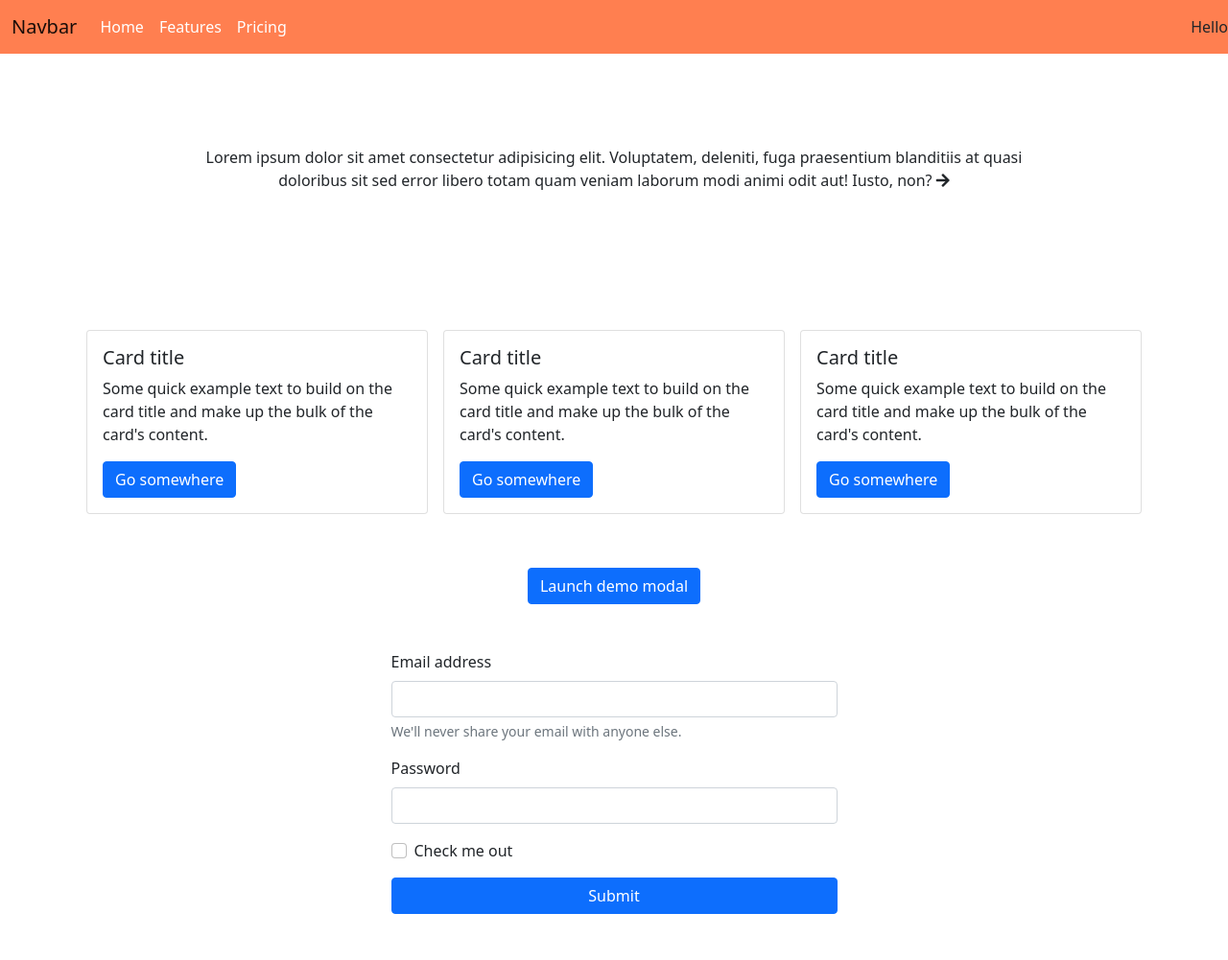
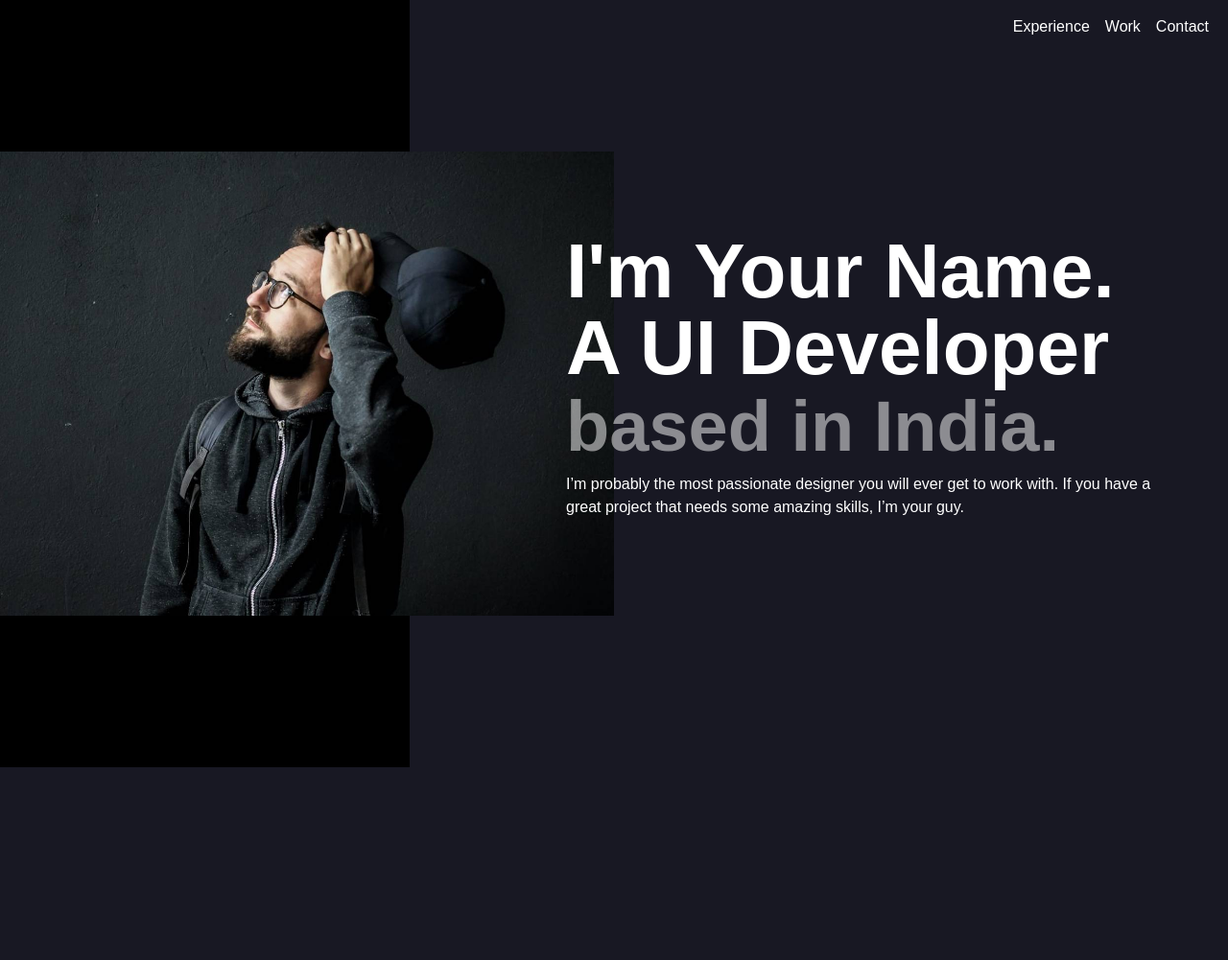
Before and after one commit to gauravghai/workshop, a PHP site: page / in a window 1280 px wide. Shown: the whole page at 96% size. After the commit the page ends 800 px from the top, so only its background shows below. Run offline with PHP 8.4, Linux system fonts and the light colour scheme; some libraries are stand-ins or nearby versions.

Commit message:
updated code

```diff
--- a/index.html
+++ b/index.html
@@ -7,115 +7,51 @@
     <title>Document</title>
     <link href="https://cdn.jsdelivr.net/npm/bootstrap@5.0.1/dist/css/bootstrap.min.css" rel="stylesheet" integrity="sha384-+0n0xVW2eSR5OomGNYDnhzAbDsOXxcvSN1TPprVMTNDbiYZCxYbOOl7+AMvyTG2x" crossorigin="anonymous">
     <script src="https://cdn.jsdelivr.net/npm/bootstrap@5.0.1/dist/js/bootstrap.bundle.min.js" integrity="sha384-gtEjrD/SeCtmISkJkNUaaKMoLD0//ElJ19smozuHV6z3Iehds+3Ulb9Bn9Plx0x4" crossorigin="anonymous"></script>
-    <link rel="stylesheet" href="https://use.fontawesome.com/releases/v5.4.2/css/all.css">
-    <style>
-        .custom-nav {
-            background-color: coral;
-        }
-        .custom-nav::after {
-            content: 'Hello';
-        }
-    </style>
+    <link rel="stylesheet" href="./style.css">
 </head>
 <body>
-    <nav class="navbar navbar-expand-lg navbar-light custom-nav">
+    <nav class="navbar navbar-expand-lg navbar-light fixed-top">
         <div class="container-fluid">
-          <a class="navbar-brand" href="#">Navbar</a>
           <button class="navbar-toggler" type="button" data-bs-toggle="collapse" data-bs-target="#navbarNav" aria-controls="navbarNav" aria-expanded="false" aria-label="Toggle navigation">
             <span class="navbar-toggler-icon"></span>
           </button>
           <div class="collapse navbar-collapse" id="navbarNav">
-            <ul class="navbar-nav">
+            <ul class="navbar-nav ms-auto">
               <li class="nav-item">
-                <a class="nav-link text-white active" aria-current="page" href="#">Home</a>
+                <a class="nav-link text-white active" aria-current="page" href="#">Experience</a>
               </li>
               <li class="nav-item">
-                <a class="nav-link text-white" href="#">Features</a>
+                <a class="nav-link text-white" href="#">Work</a>
               </li>
               <li class="nav-item">
-                <a class="nav-link text-white" href="#">Pricing</a>
+                <a class="nav-link text-white" href="#">Contact</a>
               </li>
             </ul>
           </div>
         </div>
       </nav>
+      <section>
+        <!-- main section -->
+        <div class="d-flex flex-wrap bg-transparent">
+            <div class="col-4">
 
-      <div class="py-5 my-md-5 d-flex flex-wrap justify-content-center">
-          <p class="col-md-8 col-12 text-center">Lorem ipsum dolor sit amet consectetur adipisicing elit. Voluptatem, deleniti, fuga praesentium blanditiis at quasi doloribus sit sed error libero totam quam veniam laborum modi animi odit aut! Iusto, non? <i class="fas fa-arrow-right"></i></p>
             </div>
+            <div class="col-8">
 
-      <section class="d-flex flex-wrap py-4 container">
-          <div class="col-lg-4 col-md-6 col-12 p-2">
-            <div class="card">
-                <div class="card-body">
-                    <h5 class="card-title">Card title</h5>
-                    <p class="card-text">Some quick example text to build on the card title and make up the bulk of the card's content.</p>
-                    <a href="#" class="btn btn-primary">Go somewhere</a>
             </div>
         </div>
+        <div class="main">
+            <div class="d-flex flex-wrap">
+                <div class="col-6">
+                    <img src="./hero-image.jpg" alt="" style="max-width: 100%;">
                 </div>
-          <div class="col-lg-4 col-md-6 col-12 p-2">
-            <div class="card">
-                <div class="card-body">
-                    <h5 class="card-title">Card title</h5>
-                    <p class="card-text">Some quick example text to build on the card title and make up the bulk of the card's content.</p>
-                    <a href="#" class="btn btn-primary">Go somewhere</a>
-                </div>
-            </div>
-          </div>
-          <div class="col-lg-4 col-md-6 col-12 p-2">
-            <div class="card">
-                <div class="card-body">
-                    <h5 class="card-title">Card title</h5>
-                    <p class="card-text">Some quick example text to build on the card title and make up the bulk of the card's content.</p>
-                    <a href="#" class="btn btn-primary">Go somewhere</a>
-                </div>
-            </div>
-          </div>
-      </section>
-
-    <div class="text-center pt-4">
-        <!-- Button trigger modal -->
-        <button type="button" class="btn btn-primary" data-bs-toggle="modal" data-bs-target="#exampleModal">
-            Launch demo modal
-        </button>
-        <!-- Modal -->
-        <div class="modal fade" id="exampleModal" tabindex="-1" aria-labelledby="exampleModalLabel" aria-hidden="true">
-            <div class="modal-dialog">
-            <div class="modal-content">
-                <div class="modal-header">
-                <h5 class="modal-title" id="exampleModalLabel">Modal title</h5>
-                <button type="button" class="btn-close" data-bs-dismiss="modal" aria-label="Close"></button>
-                </div>
-                <div class="modal-body">
-                ...
-                </div>
-                <div class="modal-footer">
-                <button type="button" class="btn btn-secondary" data-bs-dismiss="modal">Close</button>
-                <button type="button" class="btn btn-primary">Save changes</button>
-                </div>
-            </div>
+                <div class="col-6 my-auto head-text-left">
+                    <h1 class="text-white"><strong>I'm Your Name. A UI Developer <span>based in India.</span></strong></h1>
+                    <p class="text-white">I’m probably the most passionate designer you will ever get to work with. If you have a great project that needs some amazing skills, I’m your guy.</p>
                 </div>
               </div>
         </div>
 
-    <section class="d-flex flex-wrap justify-content-center py-5 container">
-        <form class="col-lg-5 col-md-7 col-12">
-            <div class="mb-3">
-                <label for="exampleInputEmail1" class="form-label">Email address</label>
-                <input type="email" class="form-control" id="exampleInputEmail1" aria-describedby="emailHelp">
-                <div id="emailHelp" class="form-text">We'll never share your email with anyone else.</div>
-            </div>
-            <div class="mb-3">
-                <label for="exampleInputPassword1" class="form-label">Password</label>
-                <input type="password" class="form-control" id="exampleInputPassword1">
-            </div>
-            <div class="mb-3 form-check">
-                <input type="checkbox" class="form-check-input" id="exampleCheck1">
-                <label class="form-check-label" for="exampleCheck1">Check me out</label>
-            </div>
-            <button type="submit" class="btn btn-primary col-12">Submit</button>
-        </form>
       </section>
 </body>
 </html>
--- a/style.css
+++ b/style.css
@@ -15,7 +15,7 @@
     margin: 0;
     padding: 0;
 }
-div {
+/* div {
     font-size: 80%;
     background: coral;
 }
@@ -29,5 +29,46 @@ div {
     font-size: 1px;
 }
 @media (max-width: 600px) {
-
+    .px-1 {
+        font-size: 10px;
+    }
 }
+@media (max-width: 425px) {
+    .px-1 {
+        font-size: 10px;
+    }
+}
+.active {
+    font-size: 30px !important;
+} */
+@import url('https://fonts.googleapis.com/css2?family=Sen:wght@800&display=swap');
+body {
+    font-family: 'Sen', sans-serif !important;
+}
+h1 {
+    font-size: 80px;
+    line-height: 80px;
+}
+.bg-transparent {
+    height: 100vh;
+}
+.bg-transparent div:nth-child(1) {
+    background: black;
+}
+.bg-transparent div:nth-child(2) {
+    background: rgb(24, 24, 35);
+}
+.main > div {
+    position: absolute;
+    top: 0;
+    height: 100%;
+    display: flex;
+    align-items: center;
+}
+.main span {
+    color: rgba(255, 255, 255, 0.5);
+    font-size: 74px;
+}
+.main .head-text-left {
+    margin-left: -50px;
+}
```
Also changed, not shown: script.js (added, +64 -0 lines), hero-image.jpg (added). Lines whose indentation alone changed are shown as unchanged.
